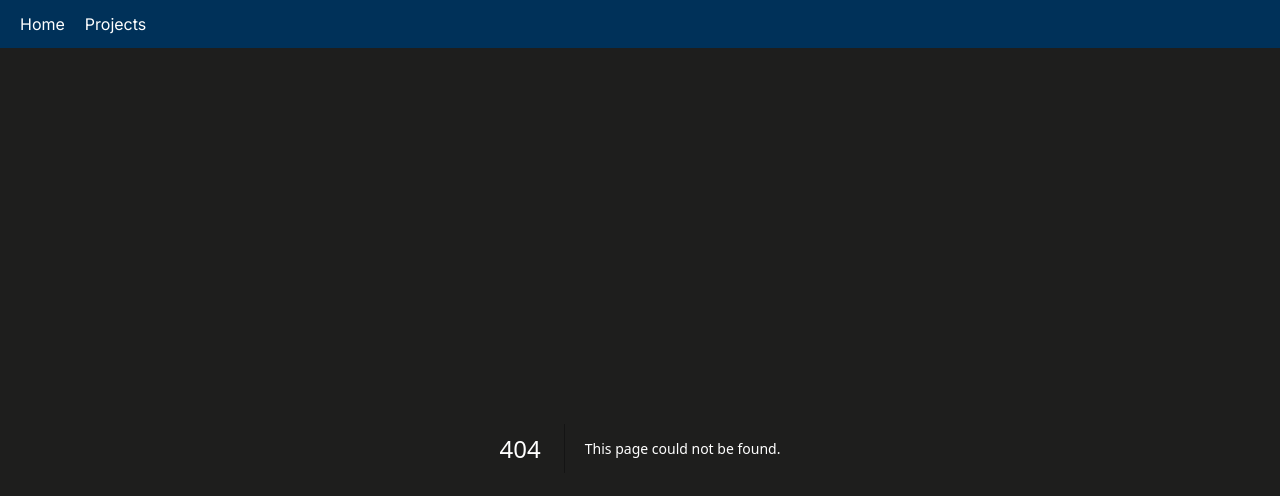
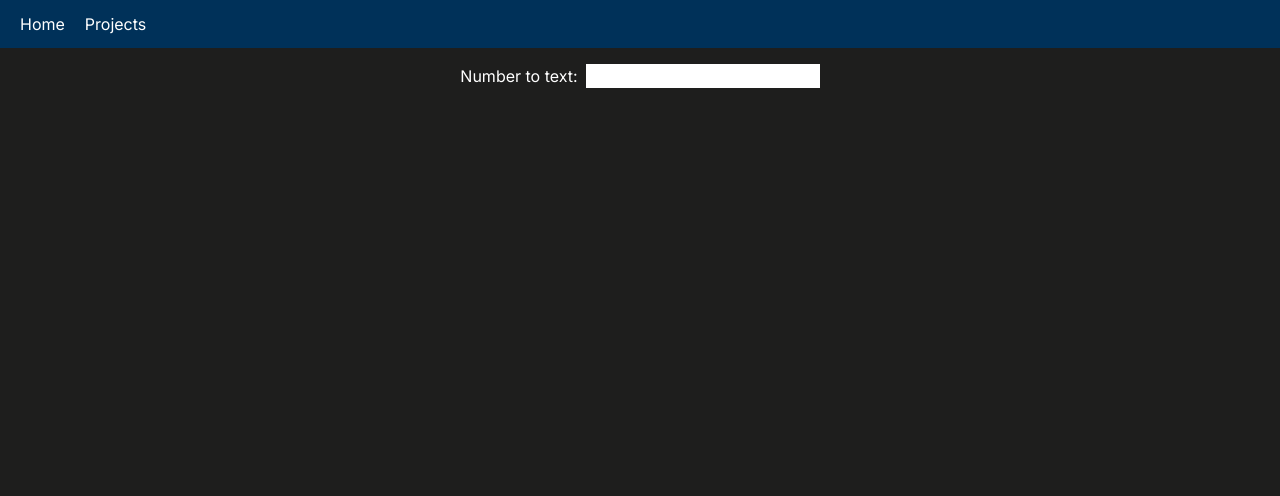
Before and after one commit to bgandy94/personal-website, a Next.js app: page /text in a window 1280 px wide. Before the commit this address had no page. Shown: the top 496 px of the page. Built offline with nearby package versions, Linux system fonts and the light colour scheme.

Commit message:
new text page

```diff
--- /dev/null
+++ b/src/app/lib/phone-input.tsx
@@ -0,0 +1,52 @@
+import React, { useState } from 'react'
+
+interface PhoneInputProps
+  extends Omit<React.InputHTMLAttributes<HTMLInputElement>, 'onChange'> {
+  value?: string
+  onChange?: (value: string) => void
+}
+const formatPhoneNumber = (value: string): string => {
+  const cleaned = value.replace(/[^0-9]/g, '')
+  const match = cleaned.match(/^([0-9]{0,3})([0-9]{0,3})([0-9]{0,4})$/)
+
+  if (!match) return value
+
+  const [, areaCode, centralOfficeCode, lineNumber] = match
+  if (lineNumber) {
+    return `(${areaCode})${centralOfficeCode}-${lineNumber}`
+  } else if (centralOfficeCode) {
+    return `(${areaCode})${centralOfficeCode}`
+  } else if (areaCode) {
+    return `(${areaCode}`
+  }
+  return ''
+}
+
+const PhoneInput: React.FC<PhoneInputProps> = ({
+  value = '',
+  onChange,
+  ...rest
+}) => {
+  const [inputValue, setInputValue] = useState<string>(formatPhoneNumber(value))
+
+  const handleInputChange = (event: React.ChangeEvent<HTMLInputElement>) => {
+    const rawValue = event.target.value.replace(/[^0-9]/g, '')
+    const formattedValue = formatPhoneNumber(rawValue)
+
+    setInputValue(formattedValue)
+    if (onChange) {
+      onChange(rawValue)
+    }
+  }
+
+  return (
+    <input
+      {...rest}
+      value={inputValue}
+      onChange={handleInputChange}
+      maxLength={13}
+    />
+  )
+}
+
+export default PhoneInput
--- a/src/app/projects/[slug]/page.tsx
+++ b/src/app/projects/[slug]/page.tsx
@@ -1,7 +1,6 @@
 import { getFormattedDate } from '@/src/app/lib/date'
 import { Project, projects } from '@/src/app/lib/projects'
 import { loadEnvConfig } from '@next/env'
-import Head from 'next/head'
 import type { Metadata } from 'next'
 import { notFound } from 'next/navigation'
 import React from 'react'
@@ -52,9 +51,6 @@ export default async function Projects(props: {
 
   return (
     <div className="flex flex-col items-center text-center px-2 md:px-0 pb-8 w-full max-w-[50rem]">
-      <Head>
-        <title>{title}</title>
-      </Head>
       <h1 className="text-3xl mb-4">{title}</h1>
       <h2 className="text-lg mb-4 italic text-gray-300">
         {`${getFormattedDate(start)} - ${end ? getFormattedDate(end) : 'current'}`}
--- /dev/null
+++ b/src/app/text/page.tsx
@@ -0,0 +1,32 @@
+'use client'
+import { useState } from 'react'
+import PhoneInput from '../lib/phone-input'
+const PhonePage = () => {
+  const [phoneNumber, setPhoneNumber] = useState('')
+
+  return (
+    <div className="flex-col flex">
+      <label htmlFor="number">
+        Number to text:
+        <PhoneInput
+          className="ml-2 text-black"
+          type="tel"
+          value={phoneNumber}
+          onChange={setPhoneNumber}
+        />
+      </label>
+      {phoneNumber.length === 10 && (
+        <a
+          className="bg-primary mt-2 p-2 w-1/3"
+          href={encodeURI(
+            `mailto:mail@anomaly-email.gandy.me?subject=+1${phoneNumber} Text Thread`
+          )}
+        >
+          Mailto Link
+        </a>
+      )}
+    </div>
+  )
+}
+
+export default PhonePage
```
